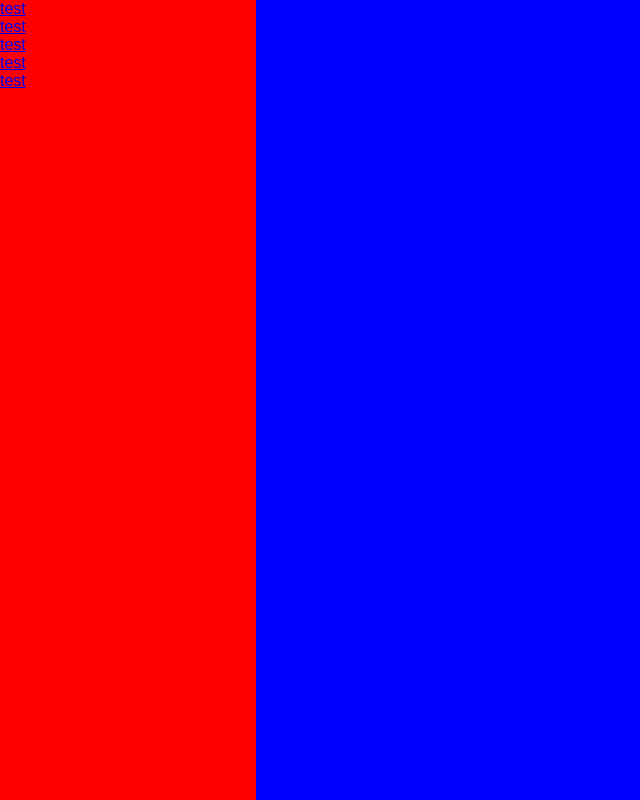
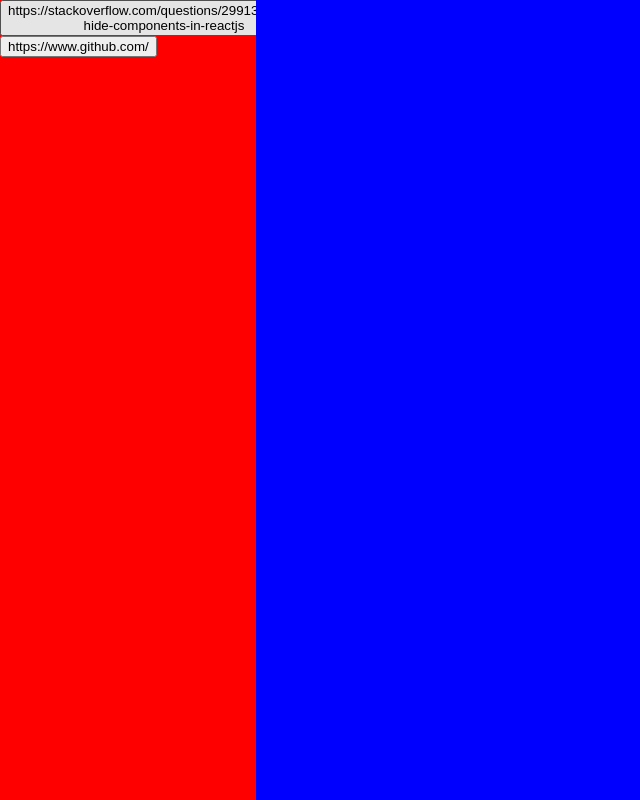
Before and after one commit to VikramBombhi/unitary, a React (Create React App) app: page / in a window 1280 px wide. Shown: the whole page, without its empty margins (0-640 px from the left). Built offline with nearby package versions, Linux system fonts and the light colour scheme.

Commit message:
use display attribute to switch btw websites

```diff
--- a/src/App.js
+++ b/src/App.js
@@ -1,43 +1,56 @@
 import React, { Component } from 'react';
 import logo from './logo.svg';
 import './App.css';
-import {
-  BrowserRouter as Router,
-  Route,
-  Link
-} from 'react-router-dom'
+import Webview from './Webview.js'
 
-const Home = () => (
-  <div className="Home">
-		<header className="App-header">
-			<img src={logo} className="App-logo" alt="logo" />
-			<h1 className="App-title">Welcome to React</h1>
-		</header>
-    <p className="App-intro">
-      To get started, edit <code>src/App.js</code> and save to reload.
-    </p>
-  </div>
-)
-
-const Github = () => (
-  <webview src="https://www.github.com/" ></webview>
-)
 
 class App extends Component {
+  constructor(props) {
+    super(props)
+    this.state = {
+      websites: ["https://stackoverflow.com/questions/29913387/show-hide-components-in-reactjs", "https://www.github.com/"],
+      selected: "https://www.github.com/",
+    }
+  }
+
+  handleClick(e) {
+    e.preventDefault();
+    console.log('The link was clicked.');
+  }
+
+  content = () => {
+    return (
+      this.state.websites.map((website) => {
+        return (
+          <Webview src={website} selected={this.state.selected} />
+        )
+      })
+    )
+  }
+
+  buttons = () => {
+    return (
+      this.state.websites.map((website) => {
+        return (
+          <button
+            type="button"
+            onClick = { () => this.setState({selected: website}) } >
+            { website }
+          </button>
+        )
+      })
+    )
+  }
+
+
   render() {
     return (
 			<div style={{height: "100%"}}>
-				<div class="sidebar">
-					<ul>
-						<li><a href="#">test</a></li>
-						<li><a href="#">test</a></li>
-						<li><a href="#">test</a></li>
-						<li><a href="#">test</a></li>
-						<li><a href="#">test</a></li>
-					</ul>
+				<div className="sidebar">
+          < this.buttons />
 				</div>
-				<div class="content">
-          <Github />
+				<div className="content">
+          < this.content />
 				</div>
 			</div>
     );
--- /dev/null
+++ b/src/Webview.js
@@ -0,0 +1,20 @@
+import React, { Component } from 'react';
+
+class Webview extends Component {
+  render() {
+    let isSelected = this.props.selected === this.props.src;
+    return (
+      <webview
+        src={this.props.src}
+        style={{height: "100%", display: isSelected ? "flex" : "none"}}>
+      </webview>
+    )
+  }
+}
+
+Webview.defaultProps ={
+  src: "",
+  selected: "",
+};
+
+export default Webview;
```
